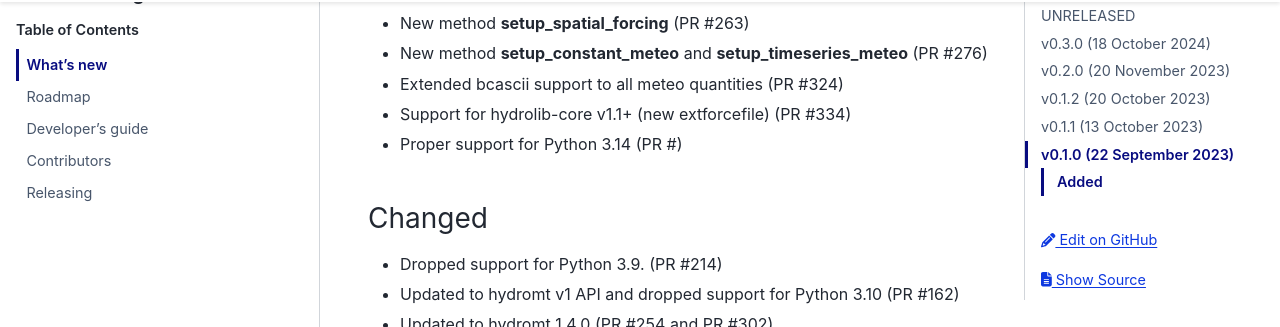
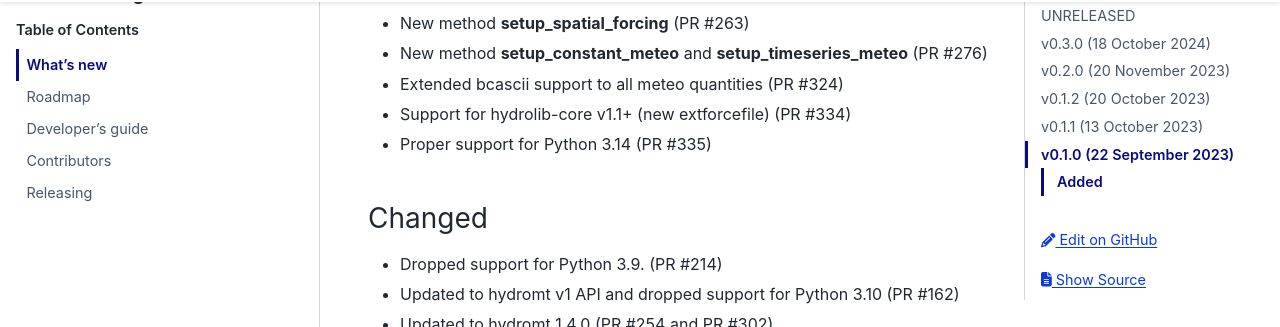
Before and after one commit to Deltares/hydromt_delft3dfm, a Sphinx documentation site: the page built from docs/changelog.rst, in a window 1280 px wide and 900 px high, scrolled down 653 px. Shown: the part 126-453 px from the top of the window. Built offline with Sphinx 7.4.7 and the PyData theme 0.15.4, drawn with Linux system fonts in a browser that asks for light colours; pages that are not in the unit, such as notebooks, are missing from menus.

Commit message:
fixed changelog

```diff
--- a/docs/changelog.rst
+++ b/docs/changelog.rst
@@ -20,7 +20,7 @@ Added
 - New method **setup_constant_meteo** and **setup_timeseries_meteo** (PR #276)
 - Extended bcascii support to all meteo quantities (PR #324)
 - Support for hydrolib-core v1.1+ (new extforcefile) (PR #334)
-- Proper support for Python 3.14 (PR #)
+- Proper support for Python 3.14 (PR #335)
 
 Changed
 -------
```
